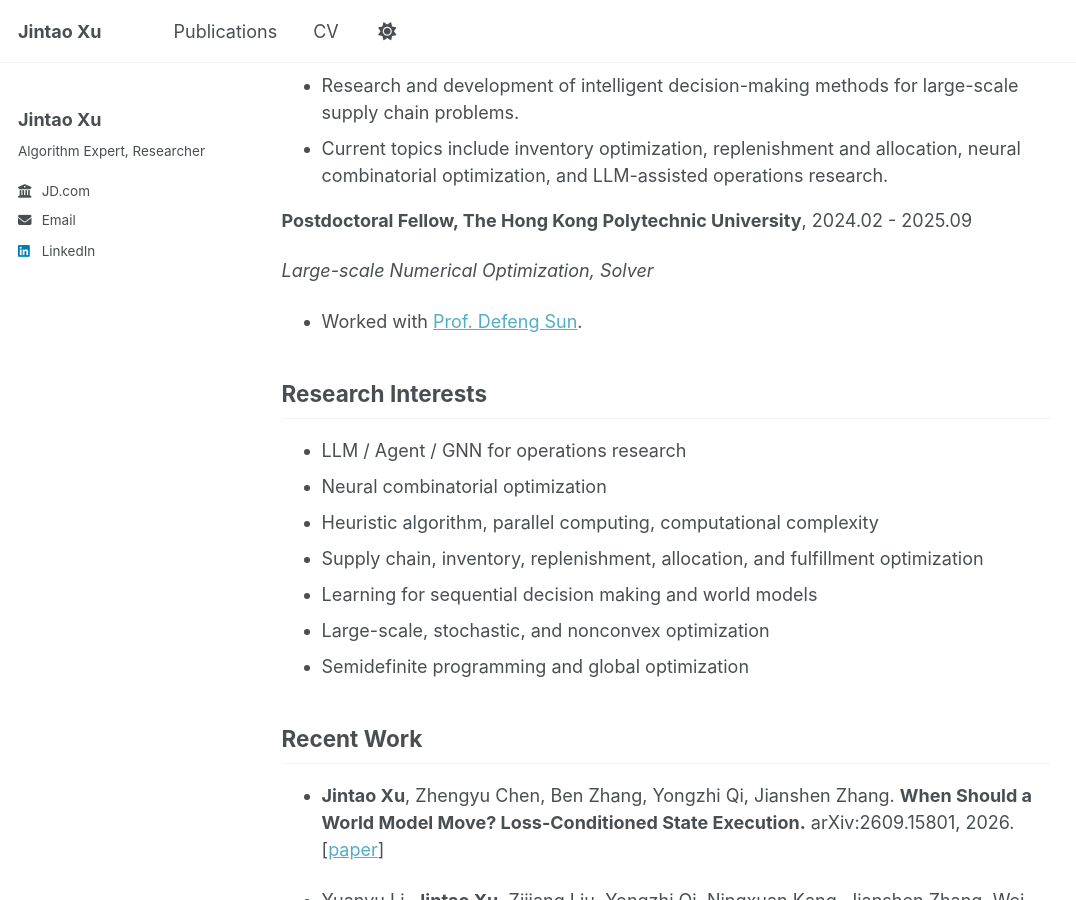
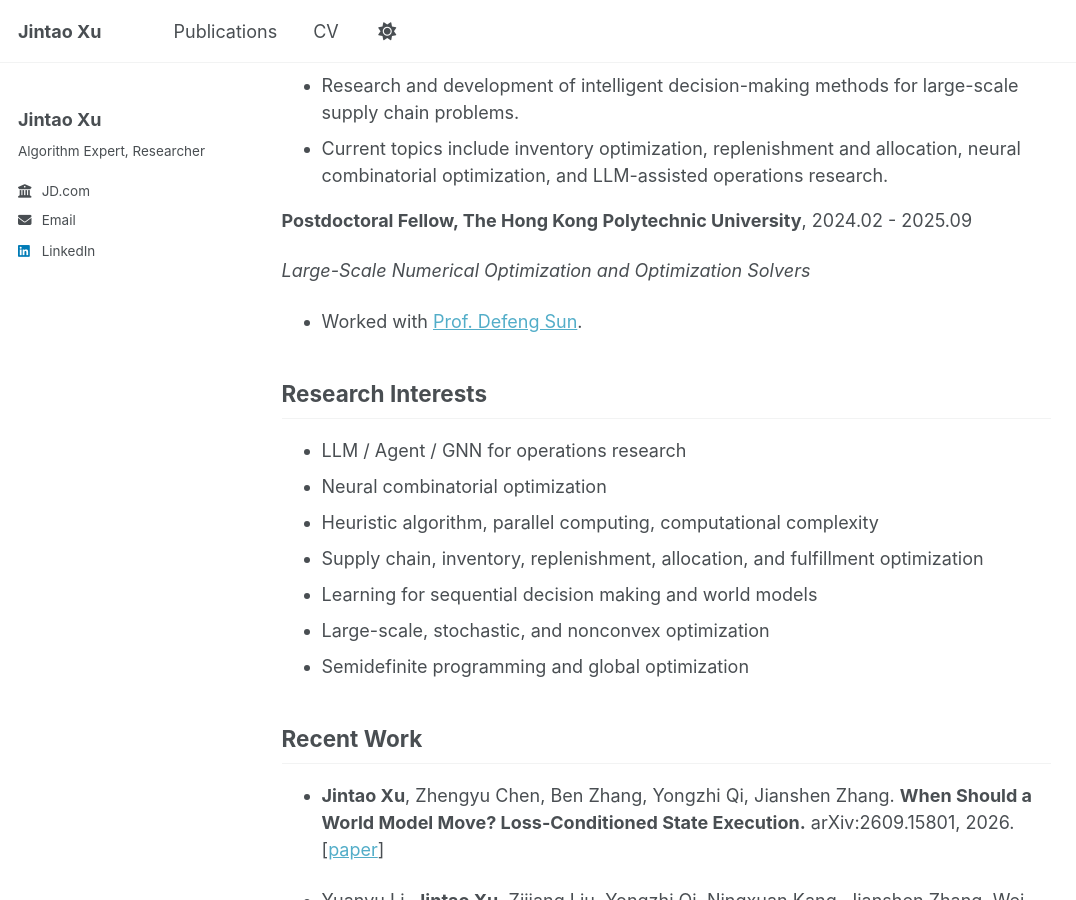
Before and after one commit to JintaoXuMath/JintaoXuMath.github.io, a Jekyll site: the page built from _pages/cv.md, in a window 1280 px wide and 900 px high, scrolled down 469 px. Shown: the whole window, without its empty margins (0-1076 px from the left). Built offline with Jekyll 4.4.1, drawn with Linux system fonts in a browser that asks for light colours.

Commit message:
Update cv.md

```diff
--- a/_pages/cv.md
+++ b/_pages/cv.md
@@ -24,7 +24,7 @@ Department of Mathematical Sciences; supervised by [Prof. Wenxun Xing](https://w
 
 **Postdoctoral Fellow, The Hong Kong Polytechnic University**, 2024.02 - 2025.09
 
-*Large-scale Numerical Optimization, Solver*
+*Large-Scale Numerical Optimization and Optimization Solvers*
 
 - Worked with [Prof. Defeng Sun](https://www.polyu.edu.hk/ama/profile/dfsun/).
 
```
